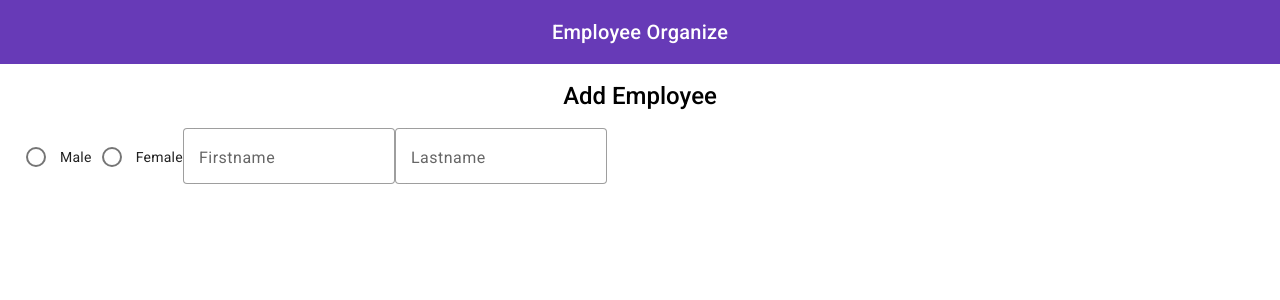
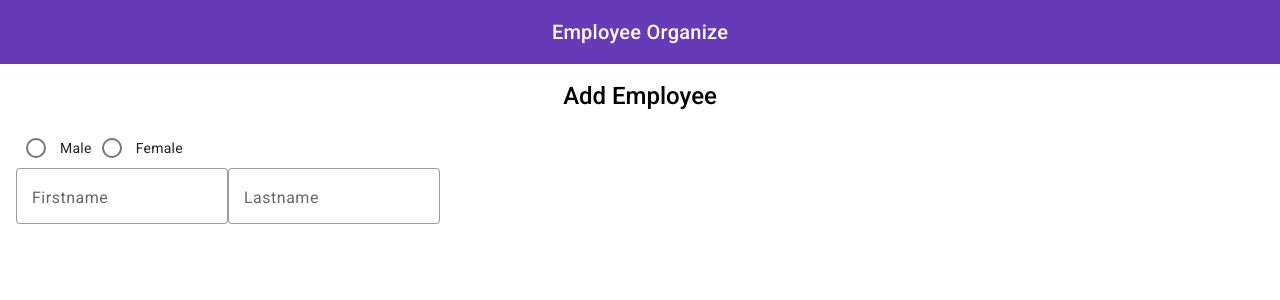
Before and after one commit to laska-adief/employee-organize, an Angular app: page /employee/form in a window 1280 px wide. Shown: the top 300 px of the page. Built offline with nearby package versions, Linux system fonts and the light colour scheme; sample sign-in values are in the browser's storage.

Commit message:
[Employee Organize] add field-group for firstname and lastname field input

```diff
--- a/src/app/pages/employee/employee-form/employee-form.component.html
+++ b/src/app/pages/employee/employee-form/employee-form.component.html
@@ -5,6 +5,7 @@
       <mat-radio-button value="male">Male</mat-radio-button>
       <mat-radio-button value="female">Female</mat-radio-button>
     </mat-radio-group>
+    <div class="field-group">
       <mat-form-field appearance="outline">
         <mat-label>Firstname</mat-label>
         <input matInput placeholder="Firstname">
@@ -13,5 +14,6 @@
         <mat-label>Lastname</mat-label>
         <input matInput placeholder="Lastname">
       </mat-form-field>
+    </div>
   </form>
 </section>
```
